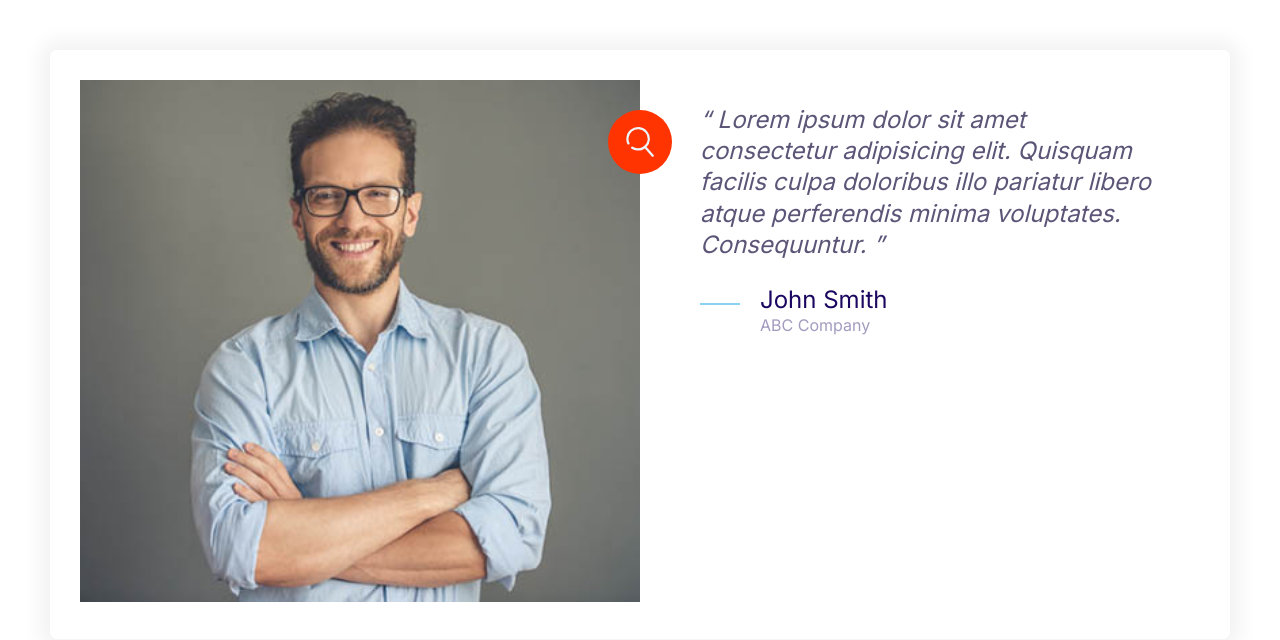
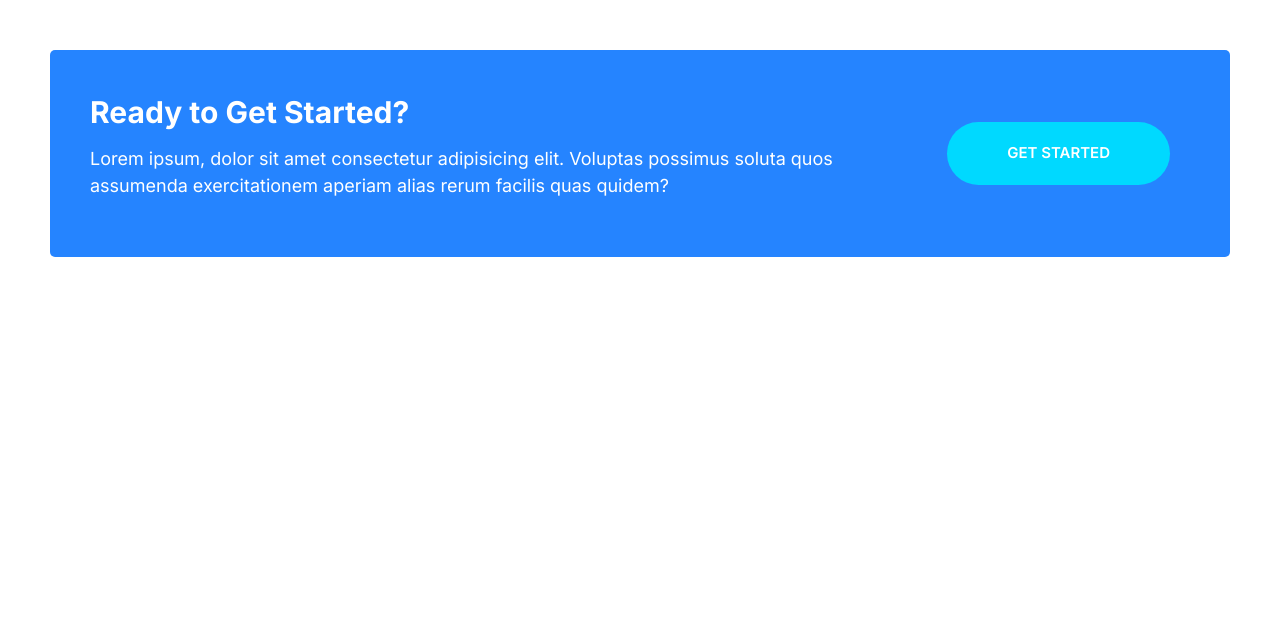
Before and after one commit to Toluade/moshify-by-toluade, a plain HTML site: page index.html in a window 1280 px wide. Drawn offline with Linux system fonts and the light colour scheme.

Commit message:
Build callout components

```diff
--- a/css/styles.css
+++ b/css/styles.css
@@ -234,6 +234,11 @@ a {
 .btn--block {
   width: 100%;
   display: inline-block;
+}
+
+.btn--stretched {
+  padding-left: 6rem;
+  padding-right: 6rem;
 }
 
 .btn--outline {
@@ -487,3 +492,44 @@ a {
     margin-left: 6rem;
   }
 }
+
+/* Callouts */
+.callout {
+  padding: 4rem;
+  border-radius: 5px;
+}
+
+.callout--primary {
+  background: var(--color-primary);
+  color: #fff;
+}
+
+.callout__heading {
+  color: #fff;
+  margin-top: 0;
+  font-size: 3rem;
+}
+
+.callout .btn {
+  justify-self: center;
+  align-self: center;
+}
+
+.callout__content {
+  text-align: center;
+}
+
+@media screen and (min-width: 768px) {
+  .callout .grid--1x2 {
+    grid-template-columns: 1fr auto;
+  }
+
+  .callout__content {
+    text-align: left;
+  }
+
+  .callout .btn {
+    justify-self: start;
+    margin: 0 2rem;
+  }
+}
--- a/index.html
+++ b/index.html
@@ -14,36 +14,17 @@
     <link rel="stylesheet" href="css/styles.css" />
   </head>
   <body style="padding: 5rem">
-    <div style="overflow: visible" class="card testimonial">
+    <div class="callout callout--primary">
       <div class="grid grid--1x2">
-        <div class="testimonial__image">
-          <img src="images/testimonial.jpg" alt="A happy, smiling customer" />
-          <span class="icon-container icon-container--accent">
-            <svg class="icon icon--primary icon--white icon--small">
-              <use xlink:href="images/sprite.svg#quotes"></use>
-            </svg>
-          </span>
+        <div class="callout__content">
+          <h2 class="callout__heading">Ready to Get Started?</h2>
+          <p>
+            Lorem ipsum, dolor sit amet consectetur adipisicing elit. Voluptas
+            possimus soluta quos assumenda exercitationem aperiam alias rerum
+            facilis quas quidem?
+          </p>
         </div>
-        <blockquote class="quote">
-          <p class="quote__text">
-            Lorem ipsum dolor sit amet consectetur adipisicing elit. Quisquam
-            facilis culpa doloribus illo pariatur libero atque perferendis
-            minima voluptates. Consequuntur.
-          </p>
-          <footer>
-            <div class="media">
-              <div class="media__image">
-                <svg class="icon icon--primary quote__line">
-                  <use xlink:href="images/sprite.svg#line"></use>
-                </svg>
-              </div>
-              <div class="media__body">
-                <h3 class="media__title quote__author">John Smith</h3>
-                <p class="quote__company">ABC Company</p>
-              </div>
-            </div>
-          </footer>
-        </blockquote>
+        <a href="#" class="btn btn--secondary btn--stretched">Get Started</a>
       </div>
     </div>
   </body>
```
Also changed, not shown: components/callouts.html (added, +13 -0 lines).
